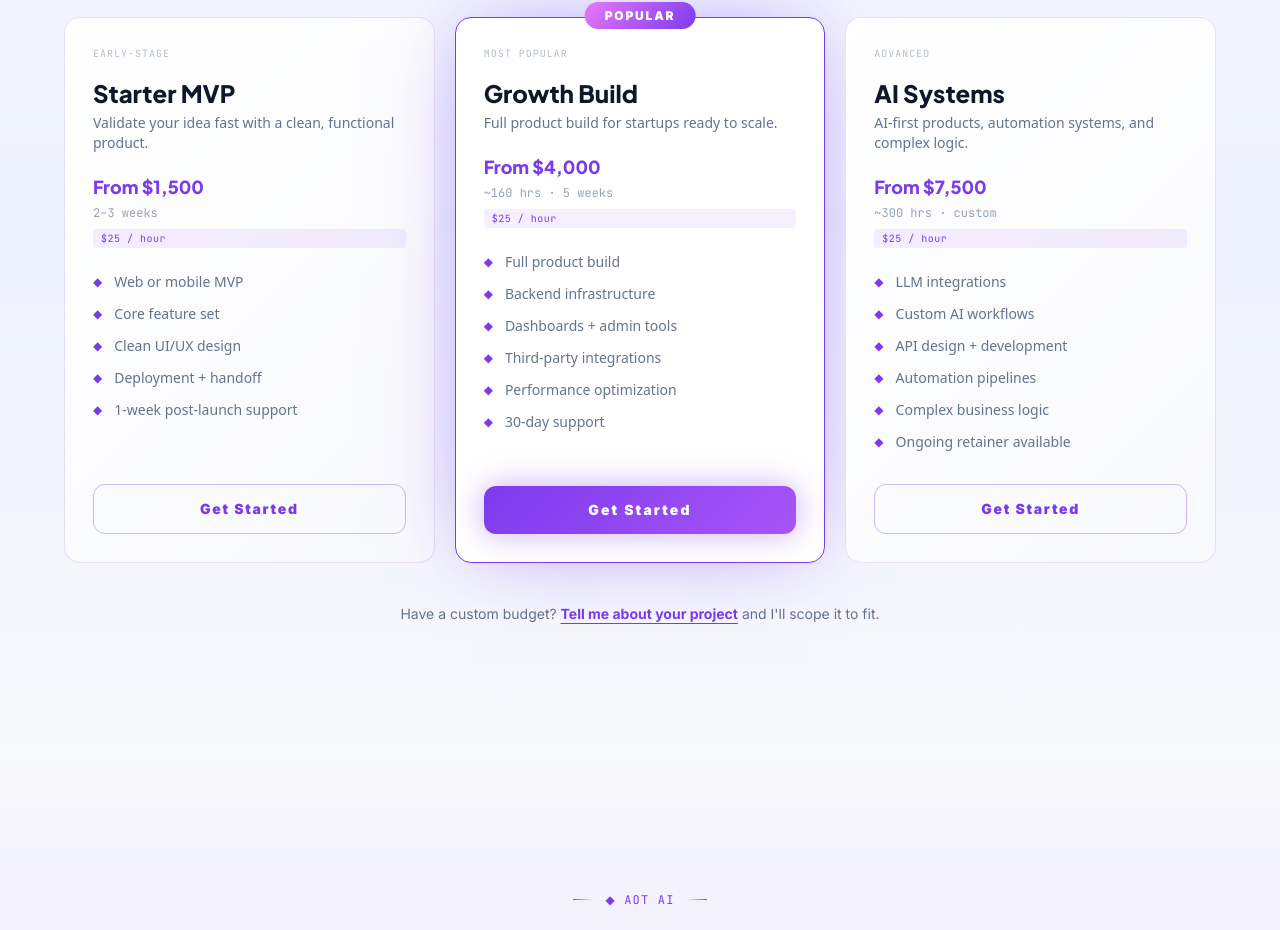
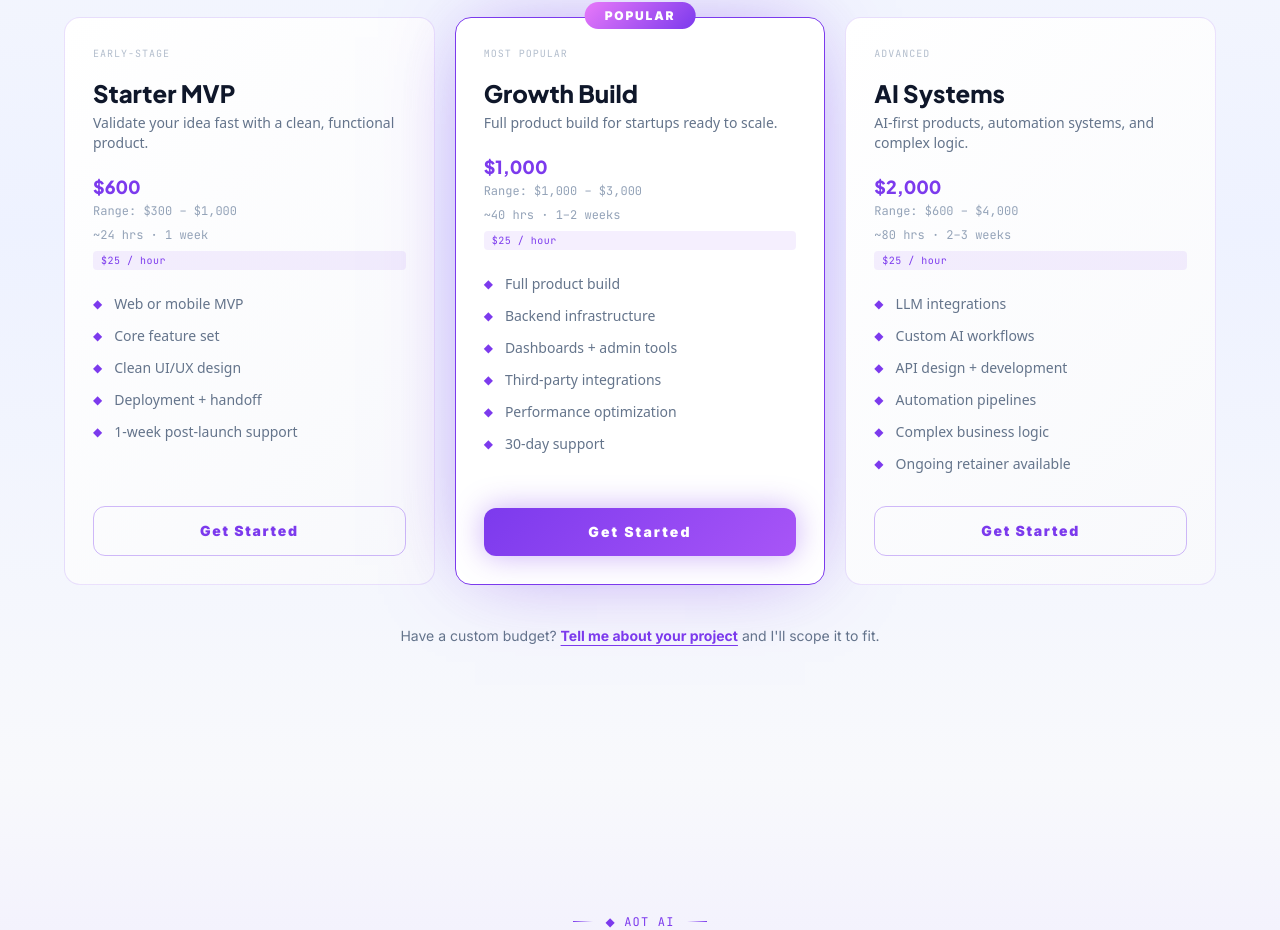
Before and after one commit to adiiaot/Aot-network-portfolio, a Next.js app: page / in a window 1280 px wide. Shown: the part 3441-4371 px from the top of the page. Built offline with nearby package versions, Linux system fonts and the light colour scheme; no server answers.

Commit message:
feat: update pricing plans with new prices and ranges; add range display in Pricing section

```diff
--- a/src/components/sections/Pricing.tsx
+++ b/src/components/sections/Pricing.tsx
@@ -87,6 +87,15 @@ export function Pricing() {
                 >
                   {plan.price}
                 </div>
+                <div
+                  className="text-xs mt-0.5 mb-1"
+                  style={{
+                    fontFamily: "'JetBrains Mono', monospace",
+                    color: "var(--text-dim)",
+                  }}
+                >
+                  Range: {plan.range}
+                </div>
                 {plan.timeline && (
                   <div
                     className="text-xs mb-2 mt-1"
--- a/src/data/pricing.ts
+++ b/src/data/pricing.ts
@@ -3,8 +3,9 @@ import { PricingPlan } from "@/types";
 export const pricingPlans: PricingPlan[] = [
   {
     name: "Starter MVP",
-    price: "From $1,500",
-    timeline: "2–3 weeks",
+    price: "$600",
+    range: "$300 – $1,000",
+    timeline: "~24 hrs · 1 week",
     tag: "Early-stage",
     description: "Validate your idea fast with a clean, functional product.",
     features: [
@@ -18,8 +19,9 @@ export const pricingPlans: PricingPlan[] = [
   },
   {
     name: "Growth Build",
-    price: "From $4,000",
-    timeline: "~160 hrs · 5 weeks",
+    price: "$1,000",
+    range: "$1,000 – $3,000",
+    timeline: "~40 hrs · 1–2 weeks",
     tag: "Most Popular",
     description: "Full product build for startups ready to scale.",
     features: [
@@ -34,8 +36,9 @@ export const pricingPlans: PricingPlan[] = [
   },
   {
     name: "AI Systems",
-    price: "From $7,500",
-    timeline: "~300 hrs · custom",
+    price: "$2,000",
+    range: "$600 – $4,000",
+    timeline: "~80 hrs · 2–3 weeks",
     tag: "Advanced",
     description: "AI-first products, automation systems, and complex logic.",
     features: [
--- a/src/types/index.ts
+++ b/src/types/index.ts
@@ -26,6 +26,7 @@ export interface Service {
 export interface PricingPlan {
   name: string;
   price: string;
+  range: string;
   timeline: string;
   tag: string;
   description: string;
```
